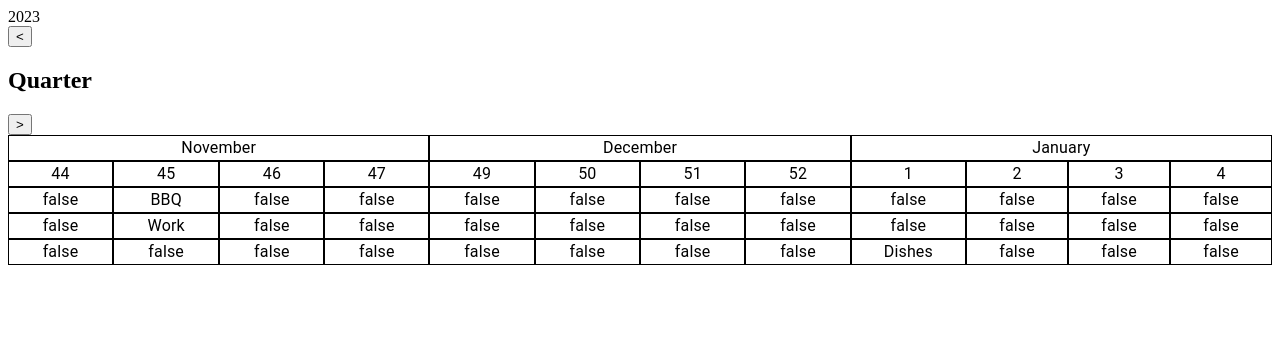
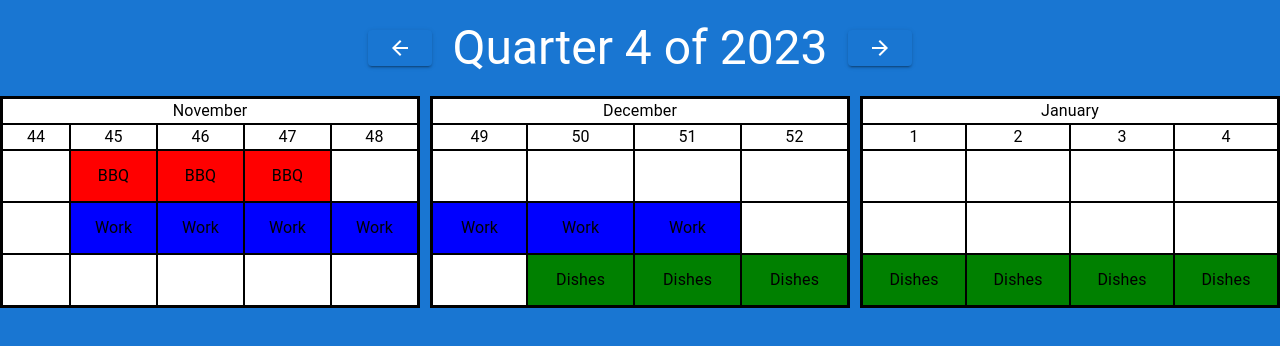
Before and after one commit to Teser301/csp, a React (Create React App) app: page / in a window 1280 px wide. Shown: the top 346 px of the page. Built offline with nearby package versions, Linux system fonts and the light colour scheme.

Commit message:
refactor: creating components out of pre-existing code

```diff
--- a/package.json
+++ b/package.json
@@ -5,6 +5,7 @@
   "dependencies": {
     "@emotion/react": "^11.11.1",
     "@emotion/styled": "^11.11.0",
+    "@mui/icons-material": "^5.14.16",
     "@mui/material": "^5.14.16",
     "@mui/x-date-pickers": "^6.17.0",
     "@testing-library/jest-dom": "^5.17.0",
--- a/src/App.tsx
+++ b/src/App.tsx
@@ -1,24 +1,34 @@
 import React, { useState } from "react";
+import { Box, Typography } from "@mui/material";
+import CalendarHeader from "./components/calendarHeader";
+import TaskList from "./components/taskList";
+import DateNavigation from "./components/dateNavigation";
+import calculateWeekNumbers from "./utils/calcWeekNumber";
+// DayJS imports
 import dayjs, { Dayjs } from "dayjs";
 import weekOfYear from "dayjs/plugin/weekOfYear";
-import { Box, Typography } from "@mui/material";
-import isBetween from "dayjs/plugin/isBetween";
 import isoWeek from "dayjs/plugin/isoWeek";
 import customParseFormat from "dayjs/plugin/customParseFormat";
 import updateLocale from "dayjs/plugin/updateLocale";
-
+import isSameOrAfter from "dayjs/plugin/isSameOrAfter";
+import isSameOrBefore from "dayjs/plugin/isSameOrBefore";
+import quarterOfYear from "dayjs/plugin/quarterOfYear";
+dayjs.extend(quarterOfYear);
 dayjs.extend(weekOfYear);
-dayjs.extend(isBetween);
 dayjs.extend(isoWeek);
 dayjs.extend(customParseFormat);
 dayjs.extend(updateLocale);
+dayjs.extend(isSameOrAfter);
+dayjs.extend(isSameOrBefore);
 dayjs.updateLocale("custom", {
   week: {
     dow: 1, // Monday
   },
 });
 dayjs.locale("custom");
+
 function App() {
+  //Track the current time
   const [dayObj, setDayObj] = useState<Dayjs>(dayjs().locale("en"));
 
   const handlePrev = () => {
@@ -28,92 +38,41 @@ function App() {
   const handleNext = () => {
     setDayObj(dayObj.add(3, "month"));
   };
-
+  // Get 3 months for a quarter
   const months: Dayjs[] = [];
   for (let i = 0; i < 3; i++) {
     months.push(dayObj.add(i, "month"));
   }
 
-  const taskArray = [
-    {
-      name: "BBQ",
-      startDate: "10 November 2023",
-      endDate: "20 November 2023",
-    },
-    {
-      name: "Work",
-      startDate: "07 November 2023",
-      endDate: "18 December 2023",
-    },
-    {
-      name: "Dishes",
-      startDate: "16 December 2023",
-      endDate: "18 January 2024",
-    },
-  ];
-
-  function calculateWeekNumbersForMonth(
-    month: dayjs.Dayjs | Date | null | undefined
-  ) {
-    const weeks: number[] = [];
-    const firstDayOfMonth = dayjs(month).startOf("month");
-    const lastDayOfMonth = dayjs(month).endOf("month");
-    let currentDay = firstDayOfMonth;
-    let currentWeekNumber = currentDay.isoWeek();
-    let daysInCurrentWeek = 0;
-
-    while (currentDay.isBefore(lastDayOfMonth)) {
-      daysInCurrentWeek++;
-
-      if (currentDay.isoWeek() !== currentWeekNumber) {
-        // Check if the current week has more than 4 days in the current month
-        if (daysInCurrentWeek > 4) {
-          weeks.push(currentWeekNumber);
-        }
-        currentWeekNumber = currentDay.isoWeek();
-        daysInCurrentWeek = 1;
-      }
-      currentDay = currentDay.add(1, "day");
-    }
-    // Check the last week of the month
-    if (daysInCurrentWeek > 4) {
-      weeks.push(currentWeekNumber);
-    }
-    return weeks;
-  }
-
   return (
     <div className="calendar">
-      <div className="header"></div>
-      <div>
-        <div className="datetime">{dayObj.format("YYYY")}</div>
-        <button type="button" className="nav nav--prev" onClick={handlePrev}>
-          &lt;
-        </button>
-        <h2>Quarter</h2>
-        <button type="button" className="nav nav--prev" onClick={handleNext}>
-          &gt;
-        </button>
+      <DateNavigation
+        dayObj={dayObj}
+        handlePrev={handlePrev}
+        handleNext={handleNext}
+      />
       <Box
         sx={{
           display: "grid",
           gridTemplateColumns: "repeat(3, 1fr)",
+          gap: "10px",
+          maxWidth: "1440px",
+          margin: "0 auto",
         }}
       >
         {months.map((month, index) => {
-            const yearTrack = month.format("YY");
-            const yearNumber = parseInt(yearTrack, 10);
-            const weeksInMonth = calculateWeekNumbersForMonth(month);
+          const yearNumber = month.year();
+
+          const weeksInMonth = calculateWeekNumbers(month);
           return (
-              <Box key={index}>
-                <Typography
+            <Box
+              key={index}
               sx={{
-                    textAlign: "center",
-                    border: "1px solid black",
+                backgroundColor: "white",
+                border: "2px solid black",
               }}
             >
-                  {month.format("MMMM")}
-                </Typography>
+              <CalendarHeader month={month} />
               <Box
                 sx={{
                   display: "flex",
@@ -133,47 +92,11 @@ function App() {
                           {weekNumber}
                         </Typography>
                       </Box>
-                        <Box>
-                          {taskArray.map((task, index) => {
-                            const taskStartDate = dayjs(task.startDate);
-                            const taskEndDate = dayjs(task.endDate);
-                            const startDate = dayjs()
-                              .week(weekNumber)
-                              .year(yearNumber)
-                              .startOf("isoWeek")
-                              .isoWeekday(1)
-                              .format("DD/MM/YY");
-                            const endDate = dayjs()
-                              .week(weekNumber)
-                              .year(yearNumber)
-                              .startOf("isoWeek")
-                              .isoWeekday(7)
-                              .format("DD/MM/YY");
-                            {
-                              return (
-                                <Typography
-                                  key={index}
-                                  sx={{
-                                    border: "1px solid black",
-                                    textAlign: "center",
-                                  }}
-                                >
-                                  {dayjs(taskStartDate).isBetween(
-                                    startDate,
-                                    endDate
-                                  ) ||
-                                  dayjs(taskEndDate).isBetween(
-                                    startDate,
-                                    endDate
-                                  )
-                                    ? task.name
-                                    : "false"}
-                                  <br />
-                                </Typography>
-                              );
-                            }
-                          })}
-                        </Box>
+                      <TaskList
+                        weekNumber={weekNumber}
+                        yearNumber={yearNumber}
+                        month={month}
+                      />
                     </Box>
                   );
                 })}
@@ -183,7 +106,6 @@ function App() {
         })}
       </Box>
     </div>
-    </div>
   );
 }
 
--- /dev/null
+++ b/src/components/calendarHeader.tsx
@@ -0,0 +1,31 @@
+// CalendarHeader.tsx
+import React from "react";
+import dayjs, { Dayjs } from "dayjs";
+import { Box, Typography } from "@mui/material";
+
+interface CalendarHeaderProps {
+  month: Dayjs;
+}
+
+function CalendarHeader({ month }: CalendarHeaderProps) {
+  // const monthColors = [
+  //   "#472183", // January
+  //   "82C3EC", // February
+  //   "green", // March
+  // ];
+  const monthIndex = month.month();
+  return (
+    <Box>
+      <Typography
+        sx={{
+          textAlign: "center",
+          border: "1px solid black",
+        }}
+      >
+        {month.format("MMMM")}
+      </Typography>
+    </Box>
+  );
+}
+
+export default CalendarHeader;
--- /dev/null
+++ b/src/components/dateNavigation.tsx
@@ -0,0 +1,58 @@
+import React, { FunctionComponent } from "react";
+import dayjs, { Dayjs } from "dayjs";
+import { Box, Typography, Button } from "@mui/material";
+import ArrowBackIcon from "@mui/icons-material/ArrowBack";
+import ArrowForwardIcon from "@mui/icons-material/ArrowForward";
+interface DateNavigationProps {
+  dayObj: Dayjs;
+  handlePrev: () => void;
+  handleNext: () => void;
+}
+
+const DateNavigation: FunctionComponent<DateNavigationProps> = ({
+  dayObj,
+  handlePrev,
+  handleNext,
+}) => {
+  const year = dayObj.year();
+  const quarter = Math.ceil(dayObj.quarter());
+  return (
+    <Box
+      sx={{
+        display: "flex",
+        justifyContent: "center",
+        alignItems: "center",
+      }}
+    >
+      <Button
+        variant="contained"
+        type="button"
+        className="nav nav--prev"
+        onClick={handlePrev}
+      >
+        <ArrowBackIcon />
+      </Button>
+
+      <Typography
+        variant="h3"
+        sx={{
+          margin: "20px",
+          color: "white",
+        }}
+      >
+        Quarter {quarter} of {dayObj.format("YYYY")}
+      </Typography>
+
+      <Button
+        variant="contained"
+        type="button"
+        className="nav nav--next"
+        onClick={handleNext}
+      >
+        <ArrowForwardIcon />
+      </Button>
+    </Box>
+  );
+};
+
+export default DateNavigation;
--- /dev/null
+++ b/src/components/taskList.tsx
@@ -0,0 +1,103 @@
+// TaskList.tsx
+import React, { useState, useEffect } from "react";
+import { Box, Typography } from "@mui/material";
+import dayjs, { Dayjs } from "dayjs";
+
+interface TaskListProps {
+  weekNumber: number;
+  yearNumber: number;
+  month: Dayjs;
+}
+
+function TaskList({ weekNumber, yearNumber, month }: TaskListProps) {
+  // Static array
+  const minTasks = 10;
+  const taskArray = [
+    {
+      name: "BBQ",
+      startDate: "12 November 2023",
+      endDate: "21 November 2023",
+      color: "red",
+    },
+    {
+      name: "Work",
+      startDate: "07 November 2023",
+      endDate: "18 December 2023",
+      color: "blue",
+    },
+    {
+      name: "Dishes",
+      startDate: "16 December 2023",
+      endDate: "18 March 2024",
+      color: "green",
+    },
+  ];
+
+  return (
+    <Box>
+      {taskArray.map((task, taskIndex) => {
+        const taskStartDate = dayjs(task.startDate, {
+          format: "DD MMMM YYYY",
+        });
+        const taskEndDate = dayjs(task.endDate, {
+          format: "DD MMMM YYYY",
+        });
+        const startDate = dayjs()
+          .week(weekNumber)
+          .year(yearNumber)
+          .startOf("isoWeek");
+        const endDate = dayjs()
+          .week(weekNumber)
+          .year(yearNumber)
+          .startOf("isoWeek")
+          .isoWeekday(7);
+
+        const datesInRange = [];
+        let currentDate = taskStartDate.clone();
+
+        while (
+          currentDate.isBefore(taskEndDate) ||
+          currentDate.isSame(taskEndDate, "day")
+        ) {
+          datesInRange.push(currentDate);
+          currentDate = currentDate.add(1, "day");
+        }
+
+        return datesInRange.some((date) => {
+          return (
+            date.isSameOrAfter(startDate, "day") &&
+            date.isSameOrBefore(endDate, "day")
+          );
+        }) ? (
+          <Box
+            key={taskIndex}
+            sx={{
+              border: "1px solid black",
+              textAlign: "center",
+              minHeight: "50px",
+              backgroundColor: task.color,
+              display: "flex",
+              alignItems: "center",
+              justifyContent: "center",
+            }}
+          >
+            <Typography>{task.name}</Typography>
+          </Box>
+        ) : (
+          <Box
+            key={taskIndex}
+            sx={{
+              border: "1px solid black",
+              textAlign: "center",
+              minHeight: "50px",
+            }}
+          >
+            <Typography>{""}</Typography>
+          </Box>
+        );
+      })}
+    </Box>
+  );
+}
+
+export default TaskList;
--- /dev/null
+++ b/src/index.css
@@ -0,0 +1,13 @@
+body {
+  margin: 0;
+  font-family: -apple-system, BlinkMacSystemFont, "Segoe UI", "Roboto", "Oxygen",
+    "Ubuntu", "Cantarell", "Fira Sans", "Droid Sans", "Helvetica Neue",
+    sans-serif;
+  -webkit-font-smoothing: antialiased;
+  -moz-osx-font-smoothing: grayscale;
+  background-color: #1976d2;
+}
+code {
+  font-family: source-code-pro, Menlo, Monaco, Consolas, "Courier New",
+    monospace;
+}
--- a/src/index.tsx
+++ b/src/index.tsx
@@ -1,6 +1,7 @@
 import React from "react";
 import ReactDOM from "react-dom/client";
 import App from "./App";
+import "./index.css";
 import reportWebVitals from "./reportWebVitals";
 
 const root = ReactDOM.createRoot(
--- /dev/null
+++ b/src/utils/calcWeekNumber.ts
@@ -0,0 +1,30 @@
+import dayjs from "dayjs";
+
+function calculateWeekNumbers(month: dayjs.Dayjs | Date | null | undefined) {
+  const weeks: number[] = [];
+  const firstDayOfMonth = dayjs(month).startOf("month");
+  const lastDayOfMonth = dayjs(month).endOf("month");
+  let currentDay = firstDayOfMonth;
+  let currentWeekNumber = currentDay.isoWeek();
+  let daysInCurrentWeek = 0;
+
+  while (currentDay.isBefore(lastDayOfMonth)) {
+    daysInCurrentWeek++;
+    if (currentDay.isoWeek() !== currentWeekNumber) {
+      // Check if the current week has more than 4 days in the current month
+      if (daysInCurrentWeek > 4) {
+        weeks.push(currentWeekNumber);
+      }
+      currentWeekNumber = currentDay.isoWeek();
+      daysInCurrentWeek = 1;
+    }
+    currentDay = currentDay.add(1, "day");
+  }
+  // Check the last week of the month
+  if (daysInCurrentWeek >= 4) {
+    weeks.push(currentWeekNumber);
+  }
+  return weeks;
+}
+
+export default calculateWeekNumbers;
```
Also changed, not shown: 1 other file (tests, documents, lock files or other folders). Lines whose indentation alone changed are shown as unchanged.
